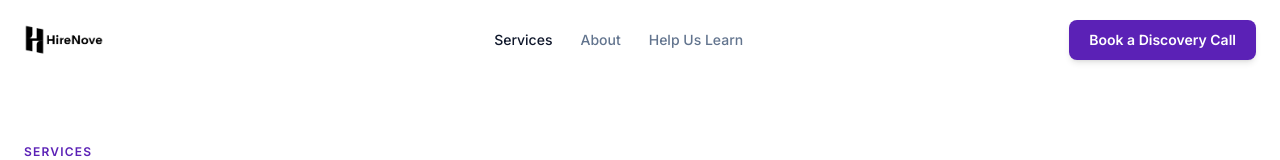
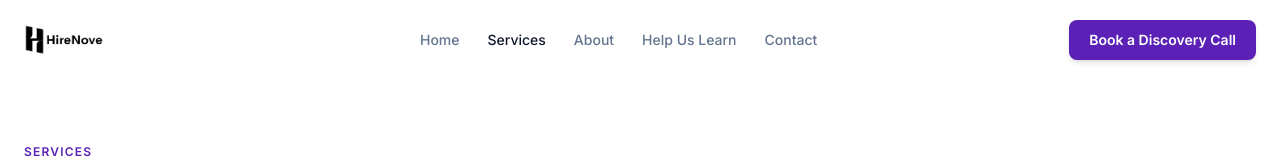
Before and after one commit to Anisabuilds/HireNove, a Next.js app: page /services in a window 1280 px wide. Shown: the top 160 px of the page. Built offline with nearby package versions, Linux system fonts and the light colour scheme.

Commit message:
feat: add Home and Contact to navbar

```diff
--- a/components/Navbar.tsx
+++ b/components/Navbar.tsx
@@ -7,6 +7,7 @@ import { cn } from "@/lib/utils";
 import { Menu, X } from "lucide-react";
 
 const links = [
+  { label: "Home", href: "/" },
   { label: "Services", href: "/services" },
   { label: "About", href: "/about" },
 ];
@@ -63,6 +64,12 @@ export default function Navbar({
           >
             Help Us Learn
           </button>
+          <button
+            onClick={onDiscoveryOpen}
+            className="text-sm text-slate-500 hover:text-slate-900 transition-colors duration-200 font-medium"
+          >
+            Contact
+          </button>
         </nav>
 
         {/* CTA */}
@@ -106,6 +113,12 @@ export default function Navbar({
           </button>
           <button
             onClick={() => { setMobile(false); onDiscoveryOpen(); }}
+            className="block text-sm font-medium text-slate-600 hover:text-slate-900 w-full text-left"
+          >
+            Contact
+          </button>
+          <button
+            onClick={() => { setMobile(false); onDiscoveryOpen(); }}
             className="block w-full text-center bg-violet-600 hover:bg-violet-500 text-white text-sm font-semibold py-3 rounded-lg mt-2 transition-colors duration-200"
           >
             Book a Discovery Call
```
